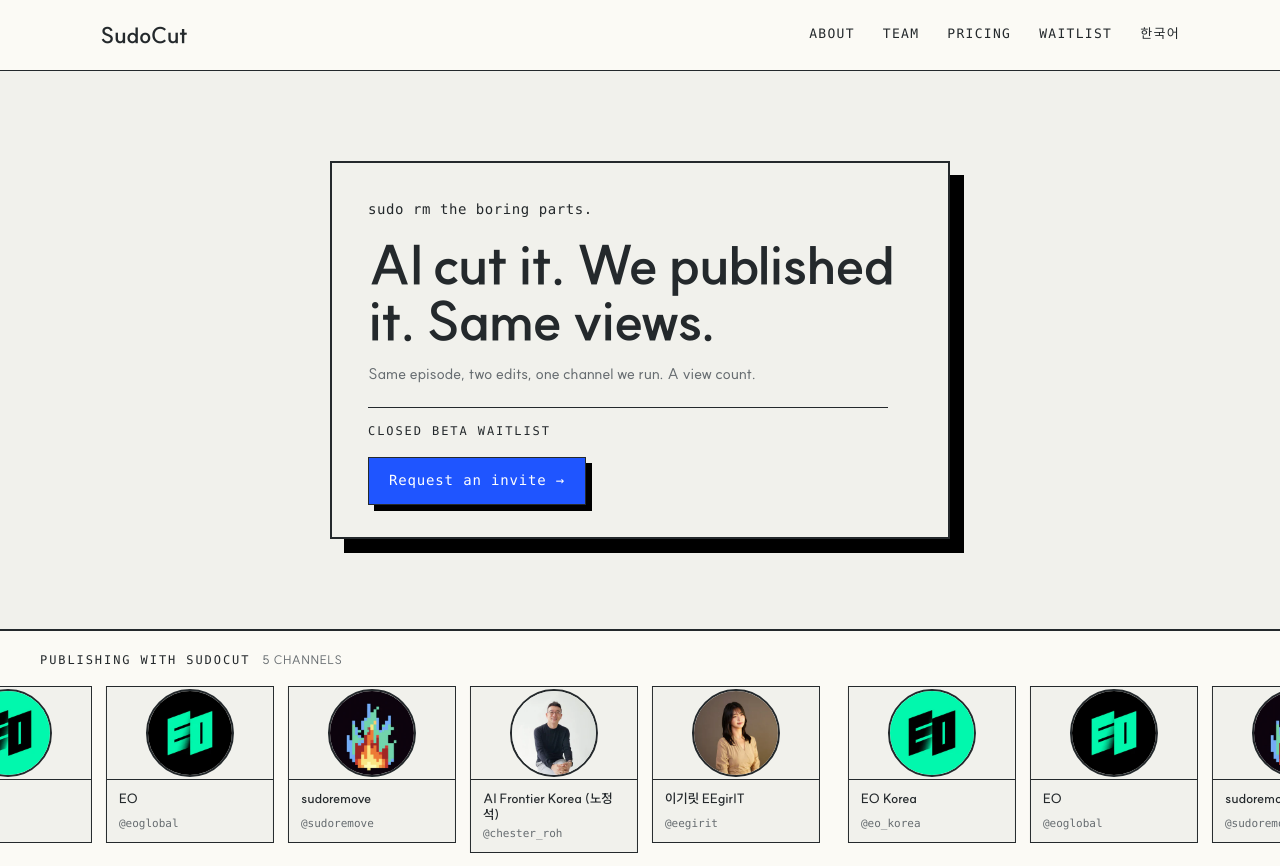
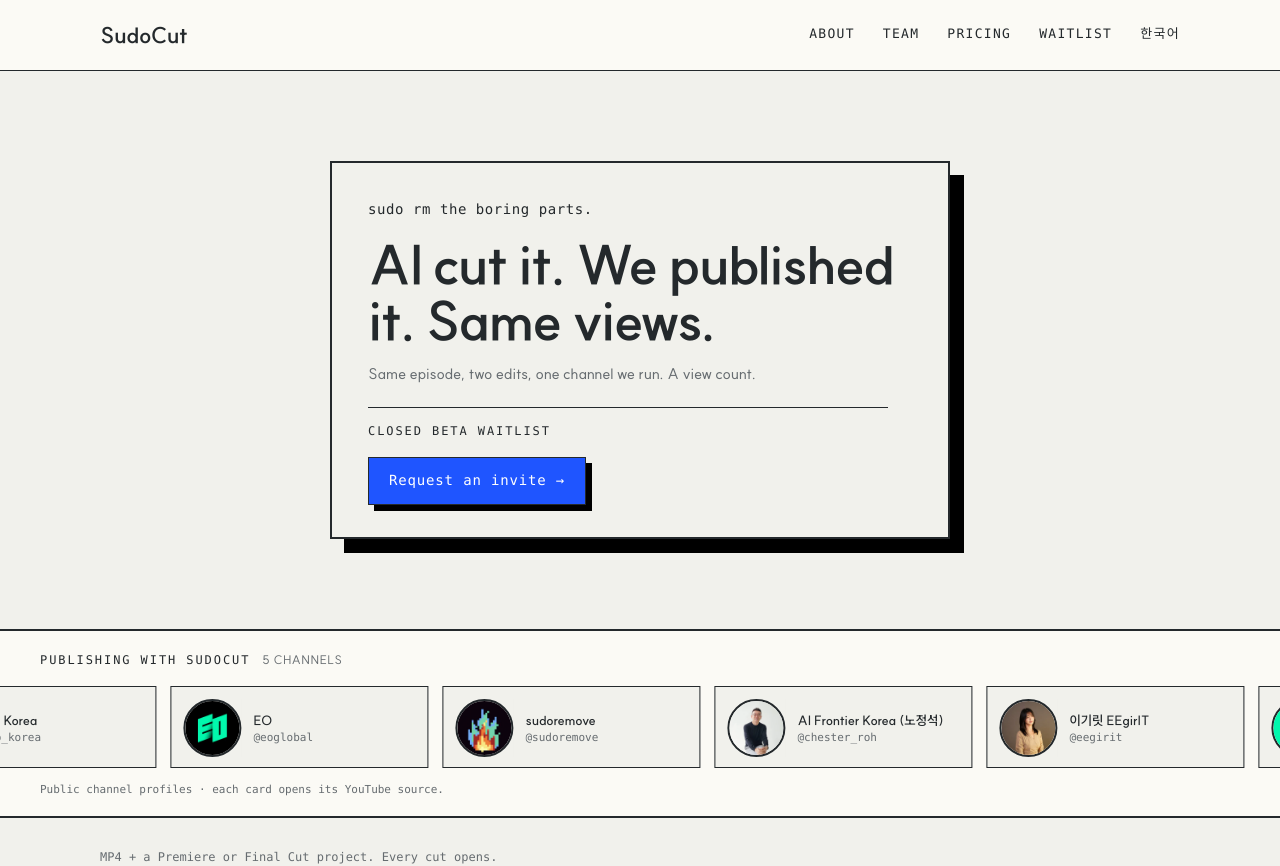
Before and after one commit to sudocut/home, a Next.js app: page /en in a window 1280 px wide. Shown: the top 866 px of the page. Built offline with nearby package versions, Linux system fonts and the light colour scheme; no server answers; a web font is replaced by a local one.

Commit message:
fix: tighten partner channel ticker layout

```diff
--- a/app/globals.css
+++ b/app/globals.css
@@ -712,12 +712,15 @@
    chrome stays ink on paper: the cleared profile image is content, not a new
    UI colour, and the one cobalt object on this page remains the waitlist action. */
 .sc-trust {
-  /* Tile width, gutter and loop length. Each variant restates these — the band
-     is a strip in one design and the hero in another — but they are declared
-     here so the keyframes below always resolve, whatever a variant forgets. */
-  --sc-tick-w: 176px;
+  /* Chip width, height, gutter and loop length. Each variant restates these —
+     the band is a strip in one design and the hero in another — but they are
+     declared here so the keyframes below always resolve, whatever a variant
+     forgets. */
+  --sc-tick-w: 258px;
+  --sc-tick-h: 82px;
+  --sc-tick-avatar: 58px;
   --sc-tick-gap: 16px;
-  --sc-tick-duration: 42s;
+  --sc-tick-duration: 60s;
 
   border-top: 2px solid var(--sc-content);
   border-bottom: 2px solid var(--sc-content);
@@ -747,8 +750,7 @@
    visitor with prefers-reduced-motion — or one who hovered and paused it — can
    still reach every channel instead of seeing the row cut off at the edge. */
 .sc-tick-rail {
-  display: flex;
-  gap: var(--sc-tick-gap);
+  display: block;
   margin-top: 16px;
   overflow-x: auto;
   scrollbar-width: none;
@@ -763,13 +765,10 @@
   flex: 0 0 auto;
   gap: var(--sc-tick-gap);
   margin: 0;
-  padding: 0 0 0 var(--sc-tick-gap);
+  padding: 0 var(--sc-tick-gap);
+  width: max-content;
   list-style: none;
   animation: sc-tick var(--sc-tick-duration) linear infinite;
-}
-
-.sc-tick-track:first-child {
-  padding-left: calc(40px * var(--sc-density));
 }
 
 /* D8 condition 3: hover and focus pause it. Every tile is a link, and chasing a
@@ -779,8 +778,8 @@
   animation-play-state: paused;
 }
 
-/* One full run of five tiles, gap included. Translating by exactly that puts the
-   duplicate run where the first one started, so the wrap has no seam. */
+/* One full run of five chips, gap included. The track contains four visual
+   cycles, so large screens stay covered even at the wrap point. */
 @keyframes sc-tick {
   from {
     transform: translateX(0);
@@ -793,14 +792,22 @@
 .sc-tick-item {
   flex: 0 0 auto;
   width: var(--sc-tick-w);
+  height: var(--sc-tick-h);
 }
 
 .sc-tick {
-  display: block;
+  box-sizing: border-box;
+  display: grid;
+  grid-template-columns: var(--sc-tick-avatar) minmax(0, 1fr);
+  grid-template-rows: 1fr 1fr;
+  align-items: center;
+  gap: 0 12px;
+  height: 100%;
   text-decoration: none;
   border: 1px solid var(--sc-content);
   background: var(--sc-surface);
-  padding: 0;
+  padding: 12px;
+  overflow: hidden;
   transition:
     box-shadow var(--sc-fast) var(--sc-ease),
     transform var(--sc-fast) var(--sc-ease);
@@ -813,9 +820,9 @@
 
 .sc-tick-art {
   display: block;
-  width: 100%;
-  aspect-ratio: 16 / 9;
-  border-bottom: 1px solid var(--sc-content);
+  grid-row: 1 / span 2;
+  width: var(--sc-tick-avatar);
+  height: var(--sc-tick-avatar);
 }
 
 .sc-tick-profile {
@@ -827,32 +834,40 @@
 
 .sc-tick-avatar {
   box-sizing: border-box;
-  width: 88px;
-  height: 88px;
+  width: var(--sc-tick-avatar);
+  height: var(--sc-tick-avatar);
   object-fit: cover;
   border: 2px solid var(--sc-content);
   border-radius: 50%;
 }
 
 .sc-tick-name {
-  display: block;
-  padding: 10px 12px 0;
+  display: -webkit-box;
+  align-self: end;
+  padding: 0;
+  overflow: hidden;
   font-family: var(--sc-body);
   font-weight: 600;
   font-size: 13px;
-  line-height: 1.25;
+  line-height: 1.15;
   /* Two of the five names are long, and one is Korean. Clamp rather than
      truncate at one line: the whole point of the band is that the names are
      legible. */
-  min-height: 2.5em;
+  -webkit-box-orient: vertical;
+  -webkit-line-clamp: 2;
 }
 
 .sc-tick-handle {
   display: block;
-  padding: 2px 12px 10px;
+  align-self: start;
+  padding: 3px 0 0;
+  overflow: hidden;
   font-family: var(--sc-mono);
   font-size: 11px;
+  line-height: 1.2;
   color: var(--sc-content-muted);
+  text-overflow: ellipsis;
+  white-space: nowrap;
 }
 
 /* Says out loud that the pictures are public profiles and every tile links to
@@ -905,9 +920,11 @@
 }
 
 .sc-trust {
-  --sc-tick-w: 168px;
+  --sc-tick-w: 258px;
+  --sc-tick-h: 82px;
+  --sc-tick-avatar: 58px;
   --sc-tick-gap: 14px;
-  --sc-tick-duration: 40s;
+  --sc-tick-duration: 60s;
   border-top: 0;
 }
 
@@ -1092,12 +1109,9 @@
   }
 
   .sc-trust {
-    --sc-tick-w: 140px;
-  }
-
-  .sc-tick-avatar {
-    width: 64px;
-    height: 64px;
+    --sc-tick-w: 220px;
+    --sc-tick-h: 76px;
+    --sc-tick-avatar: 52px;
   }
 }
 
--- a/src/components/ChannelTicker.tsx
+++ b/src/components/ChannelTicker.tsx
@@ -10,10 +10,10 @@
  * exception that "flow" needs, and the two conditions on it are both implemented
  * here rather than left to the caller:
  *
- *   1. **The list is duplicated, and the copy is `aria-hidden`.** A seamless loop
- *      needs the run twice; a screen reader needs it once. Without the second
- *      half the band visibly jumps at the wrap, and without aria-hidden every
- *      channel is announced twice.
+ *   1. **The list is repeated, and the copies are `aria-hidden`.** A seamless
+ *      loop needs more than one run; a large desktop needs enough run length to
+ *      avoid showing an empty right edge near the wrap. A screen reader needs the
+ *      five channels once, so only the first cycle is semantic and tabbable.
  *   2. **Stopped, it is still complete.** The track scrolls with `overflow-x`
  *      available, so when prefers-reduced-motion kills the animation — or when
  *      hover pauses it — the band is a scrollable list rather than a row that has
@@ -25,29 +25,36 @@
  *
  * The tile chrome stays ink on paper. The cleared profile image is the narrow
  * D8 media-pixel exception; it may bring its own pixels, but the border,
- * background, text, motion and hover language still spend only tokens.
+ * background, text, motion and hover language still spend only tokens. The card
+ * is now a partner chip rather than a video-thumbnail tile: profile on the left,
+ * identity on the right.
  *
  * The pictures are public channel profiles, not video thumbnails. If a local
  * profile image fails to load, ChannelArtwork falls back to the abstract
  * Halftone frame described in src/content/channels.ts.
  *
- * WHAT THIS COSTS, SO IT IS NOT DISCOVERED LATER. The normal path is ten image
- * elements — five channels, twice, for the seam — plus the hero screen and D6
- * paper texture. The old all-Halftone path stays available only as an isolated
- * runtime fallback for a failed profile image, so the usual page no longer burns
- * ten WebGL contexts for the trust band.
+ * WHAT THIS COSTS, SO IT IS NOT DISCOVERED LATER. The normal path is twenty
+ * image elements — five channels, four cycles, for the large-screen seam — plus
+ * the hero screen and D6 paper texture. The old all-Halftone path stays
+ * available only as an isolated runtime fallback for a failed profile image, so
+ * the usual page no longer burns WebGL contexts for the trust band.
  */
 export function ChannelTicker({ pitch = 8 }: { pitch?: number }) {
   const t = useTranslations("home.channels");
+  const cycles = [0, 1, 2, 3] as const;
 
-  const run = (duplicate: boolean) =>
+  const run = (cycle: number) =>
     CHANNELS.map((channel) => (
-      <li className="sc-tick-item" key={`${duplicate ? "dup-" : ""}${channel.handle}`}>
+      <li
+        aria-hidden={cycle > 0 ? true : undefined}
+        className="sc-tick-item"
+        key={`${cycle}-${channel.handle}`}
+      >
         <a
           className="sc-tick"
           href={`https://www.youtube.com/@${channel.handle}`}
           rel="noopener noreferrer"
-          tabIndex={duplicate ? -1 : undefined}
+          tabIndex={cycle > 0 ? -1 : undefined}
           target="_blank"
         >
           <ChannelArtwork art={channel.art} frame={channel.frame} pitch={pitch} />
@@ -65,11 +72,7 @@
       </p>
 
       <div className="sc-tick-rail">
-        <ul className="sc-tick-track">{run(false)}</ul>
-        {/* The seam. Hidden from assistive tech — it is the same five channels. */}
-        <ul aria-hidden="true" className="sc-tick-track">
-          {run(true)}
-        </ul>
+        <ul className="sc-tick-track">{cycles.flatMap((cycle) => run(cycle))}</ul>
       </div>
 
       <p className="sc-trust-note">{t("note")}</p>
```
Also changed, not shown: tools/verify-channel-browser.mjs (+157 -25 lines), 2 other files (tests, documents, lock files or other folders).
